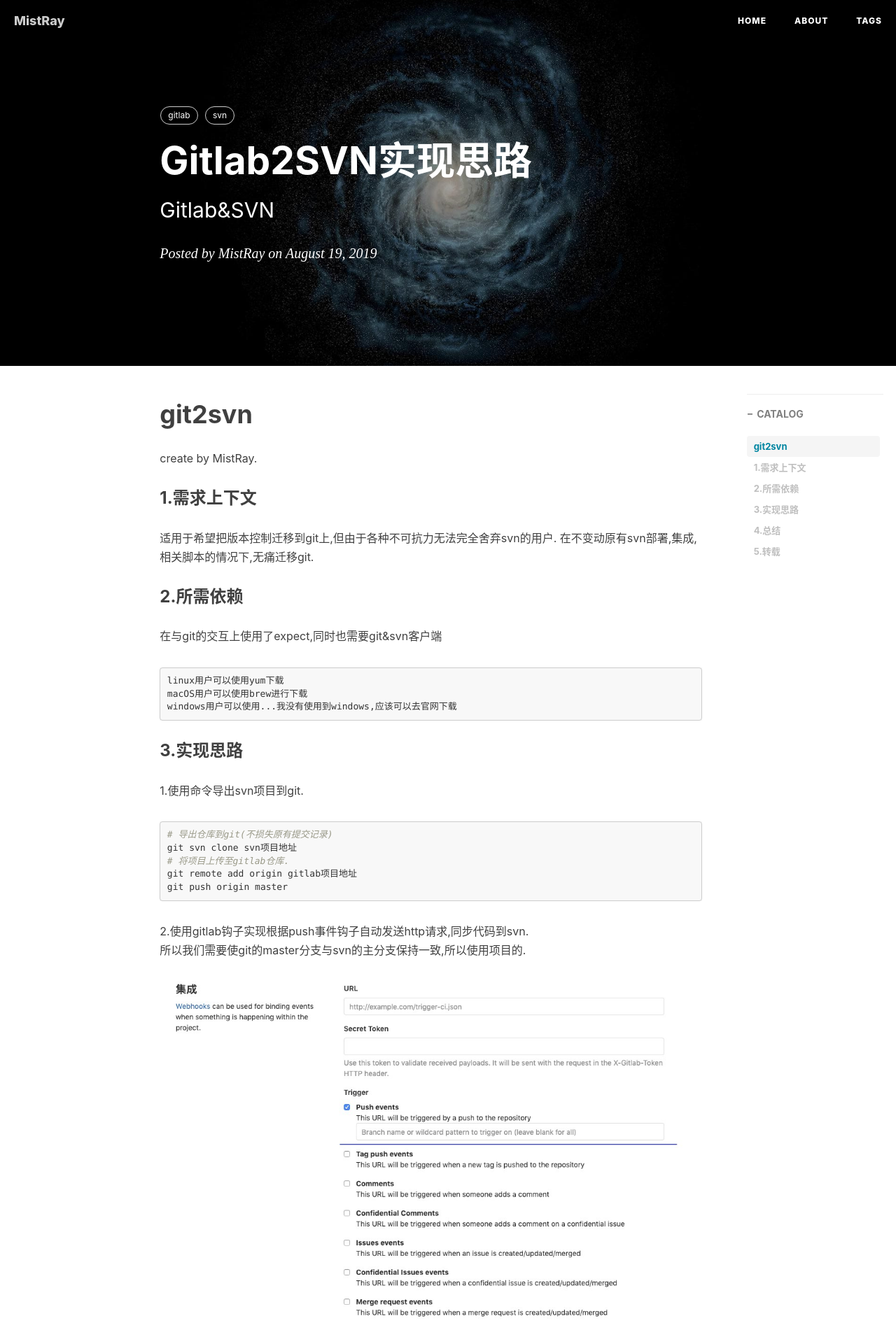
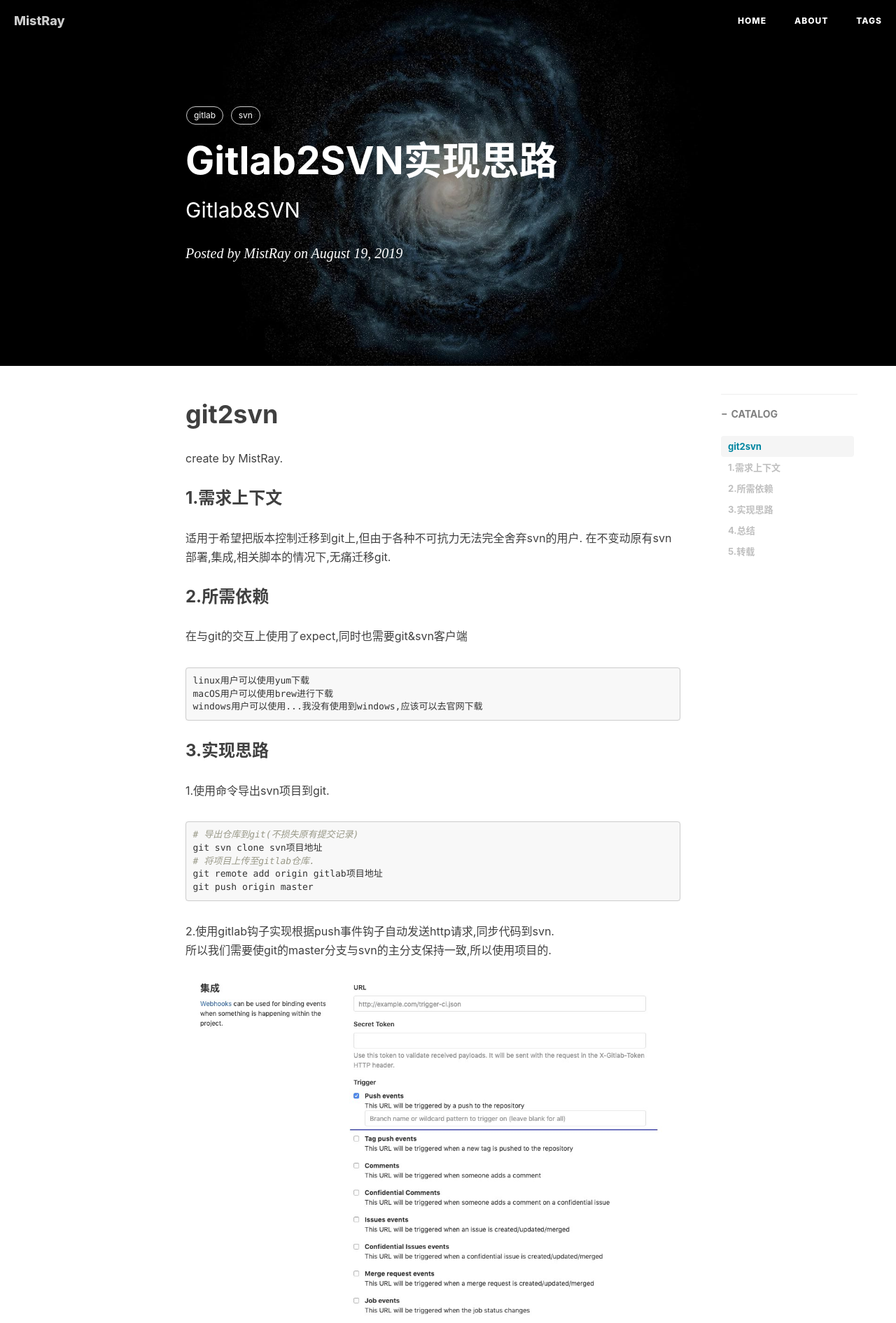
Before and after one commit to MistRay/mistray.github.io, a Jekyll site: the page built from _posts/2019-08-19-Gitlab2svn实现思路.md, in a window 1280 px wide. Shown: the top 1891 px of the page at 70% size. Built offline with Jekyll 4.4.1, drawn with Linux system fonts in a browser that asks for light colours; nearby versions of some CDN libraries; comment, search, counter and statistics services are not loaded.

Commit message:
修改博客布局，适应大屏

```diff
--- a/_layouts/post.html
+++ b/_layouts/post.html
@@ -24,7 +24,7 @@ layout: default
 </style>
 <header class="intro-header" >
     <div class="header-mask"></div>
-    <div class="container-fluid">
+    <div class="container">
         <div class="row">
             <div class="col-lg-8 col-lg-offset-2 col-md-10 col-md-offset-1">
                 <div class="post-heading">
@@ -49,7 +49,7 @@ layout: default
 
 <!-- Post Content -->
 <article>
-    <div class="container-fluid">
+    <div class="container">
         <div class="row">
 
     <!-- Post Container -->
```
Also changed, not shown: css/bootstrap.min.css.
